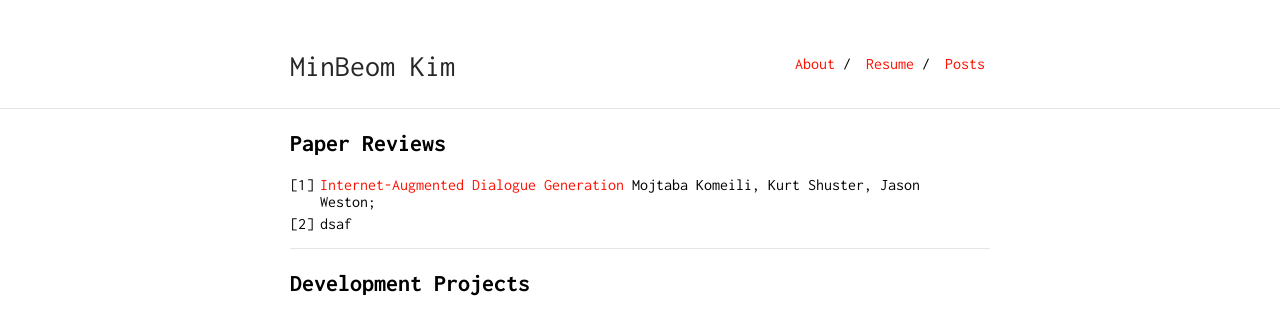
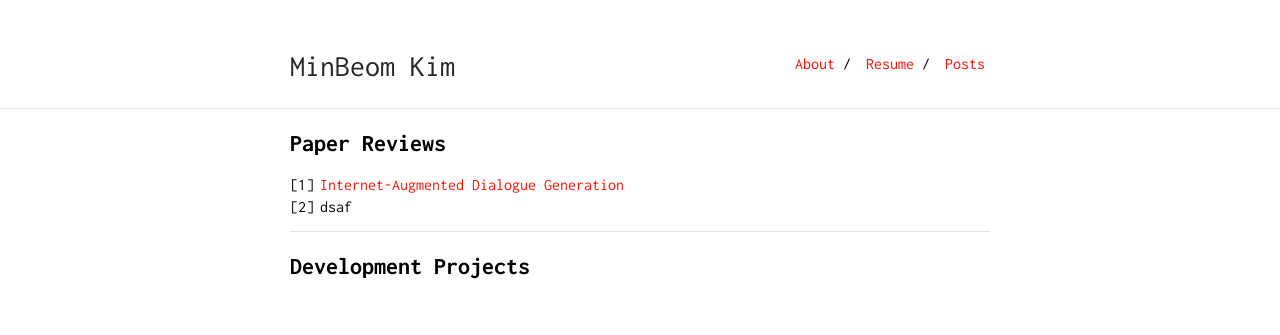
Before and after one commit to minbeomkim/minbeomkim.github.io, a Jekyll site: the page built from post.md, in a window 1280 px wide. Shown: the top 335 px of the page. Built offline with Jekyll 4.4.1, drawn with Linux system fonts in a browser that asks for light colours; our own code applies the rules of GitHub Pages for plain Markdown files.

Commit message:
Update post.md

```diff
--- a/post.md
+++ b/post.md
@@ -6,7 +6,6 @@ is_contact: true
 ## Paper Reviews
 
 1. [Internet-Augmented Dialogue Generation](https://minbeomkim.github.io/Post-Internet-Augmented_Dialogue_Generation)
-Mojtaba Komeili, Kurt Shuster, Jason Weston;
 <br/>
 2. dsaf
 
```
